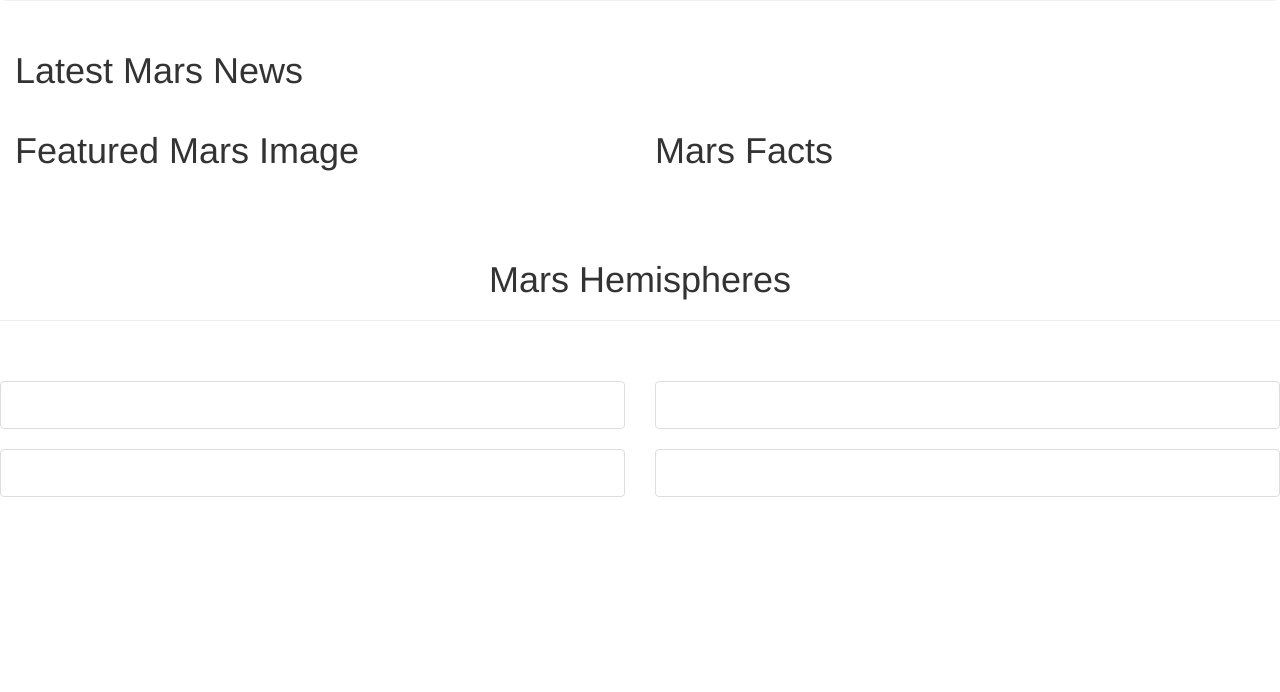
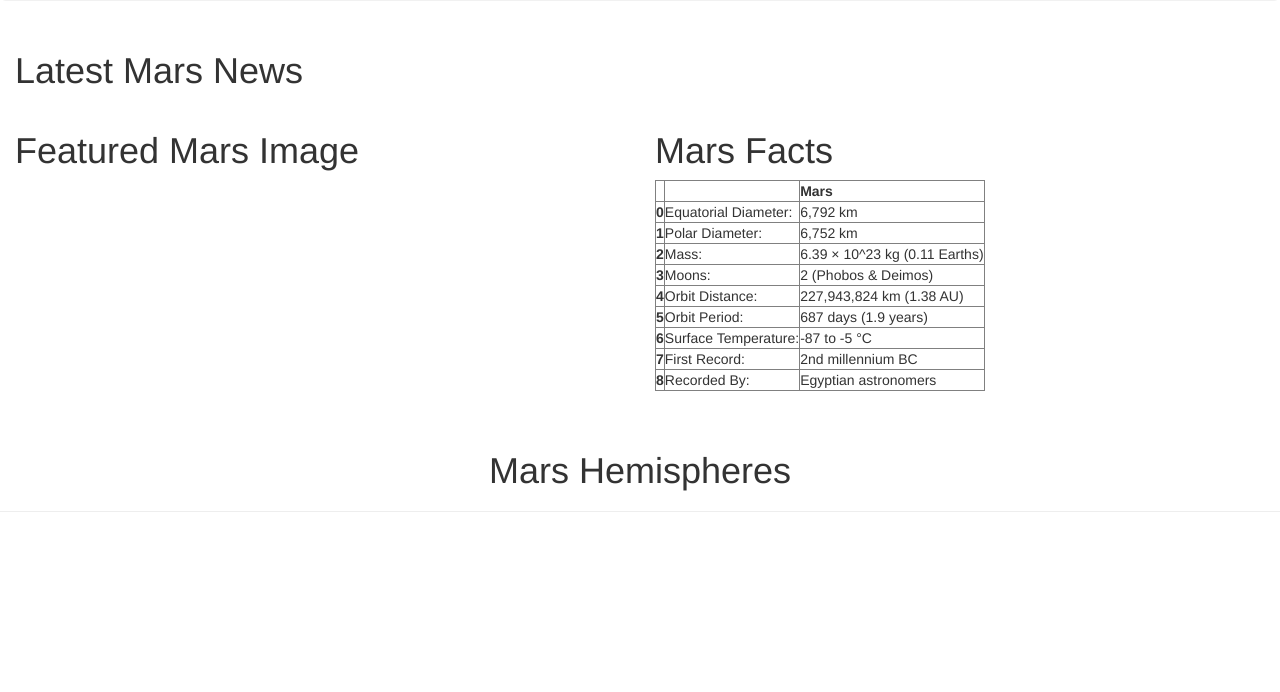
Before and after one commit to robmatelyan/web-scraping-challenge, a Flask app: template Templates/index.html in a window 1280 px wide. Shown: the part 275-967 px from the top of the page. Before the commit the page ends 772 px from the top, so only its background shows below. Run offline with Flask 2, Linux system fonts and the light colour scheme; the template is opened without the code that fills it, so the values that code supplies are empty; some libraries are stand-ins or nearby versions.

Commit message:
HTML Working

```diff
--- a/Templates/index.html
+++ b/Templates/index.html
@@ -40,7 +40,62 @@
         <img src="{{ mars_data.featured_image_url }}" alt="" width="100%">
       </div>
       <div class="col-sm-6 col-lg-6 image">
-        {{ mars_data.mars_df}}
+        <table border="1" class="dataframe">
+          <thead>
+            <tr style="text-align: right;">
+              <th></th>
+              <th></th>
+              <th>Mars</th>
+            </tr>
+          </thead>
+          <tbody>
+            <tr>
+              <th>0</th>
+              <td>Equatorial Diameter:</td>
+              <td>6,792 km</td>
+            </tr>
+            <tr>
+              <th>1</th>
+              <td>Polar Diameter:</td>
+              <td>6,752 km</td>
+            </tr>
+            <tr>
+              <th>2</th>
+              <td>Mass:</td>
+              <td>6.39 × 10^23 kg (0.11 Earths)</td>
+            </tr>
+            <tr>
+              <th>3</th>
+              <td>Moons:</td>
+              <td>2 (Phobos &amp; Deimos)</td>
+            </tr>
+            <tr>
+              <th>4</th>
+              <td>Orbit Distance:</td>
+              <td>227,943,824 km (1.38 AU)</td>
+            </tr>
+            <tr>
+              <th>5</th>
+              <td>Orbit Period:</td>
+              <td>687 days (1.9 years)</td>
+            </tr>
+            <tr>
+              <th>6</th>
+              <td>Surface Temperature:</td>
+              <td>-87 to -5 °C</td>
+            </tr>
+            <tr>
+              <th>7</th>
+              <td>First Record:</td>
+              <td>2nd millennium BC</td>
+            </tr>
+            <tr>
+              <th>8</th>
+              <td>Recorded By:</td>
+              <td>Egyptian astronomers</td>
+            </tr>
+          </tbody>
+        </table>
       </div>
     </div>
     <br>
@@ -54,9 +109,7 @@
       <br>
       <div class="row">
         <div class="col-md-6">
-          <div class="thumbnail">
-            <a href="#" target="_blank">
-              <img src="{{ mars_data.img_url0 }}" alt="" style="width:100%">
+              <img src="{{ mars_data.hemisphere_image_urls[0]['img_url{0}'] }}" alt="" style="width:100%">
               <div class="caption">
                 <h3>{{ mars_data.title0 }}</h3>
               </div>
@@ -64,9 +117,7 @@
           </div>
         </div>
         <div class="col-md-6">
-          <div class="thumbnail">
-            <a href="#" target="_blank">
-              <img src="{{ mars_data.img_url1 }}" alt="" style="width:100%">
+              <img src="{{ mars_data.hemisphere_image_urls[1]['img_url{0}'] }}" alt="" style="width:100%">
               <div class="caption">
                 <h3>{{ mars_data.title1 }}</h3>
               </div>
@@ -74,9 +125,7 @@
           </div>
         </div>
         <div class="col-md-6">
-          <div class="thumbnail">
-            <a href="#" target="_blank">
-              <img src="{{ mars_data.img_url2 }}" alt="" style="width:100%">
+              <img src="{{ mars_data.hemisphere_image_urls[2]['img_url{0}'] }}" alt="" style="width:100%">
               <div class="caption">
                 <h3>{{ mars_data.title2 }}</h3>
               </div>
@@ -84,9 +133,7 @@
           </div>
         </div>
         <div class="col-md-6">
-          <div class="thumbnail">
-            <a href="#" target="_blank">
-              <img src="{{ mars_data.img_url3 }}" alt="" style="width:100%">
+              <img src="{{ mars_data.hemisphere_image_urls[3]['img_url{0}'] }}" alt="" style="width:100%">
               <div class="caption">
                 <h3>{{ mars_data.title3 }}</h3>
               </div>
```
Also changed, not shown: 1 other file.
